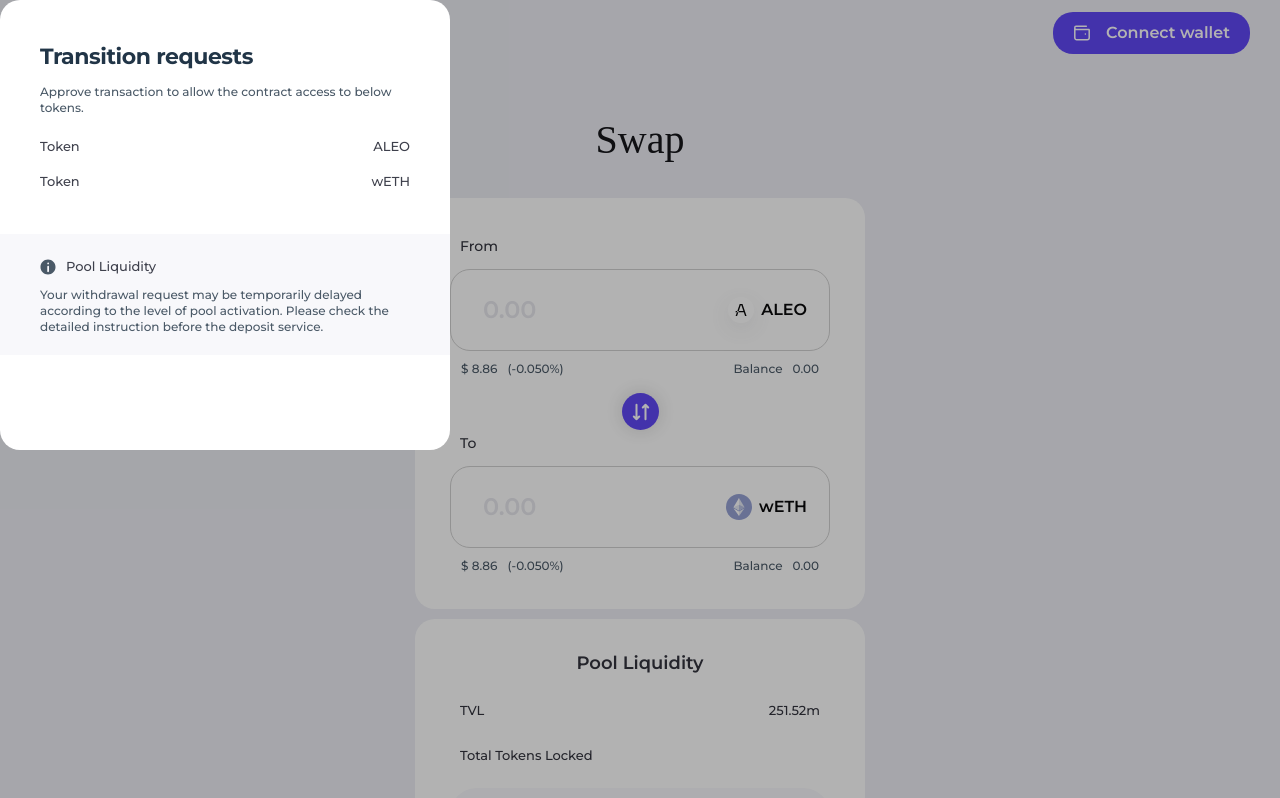
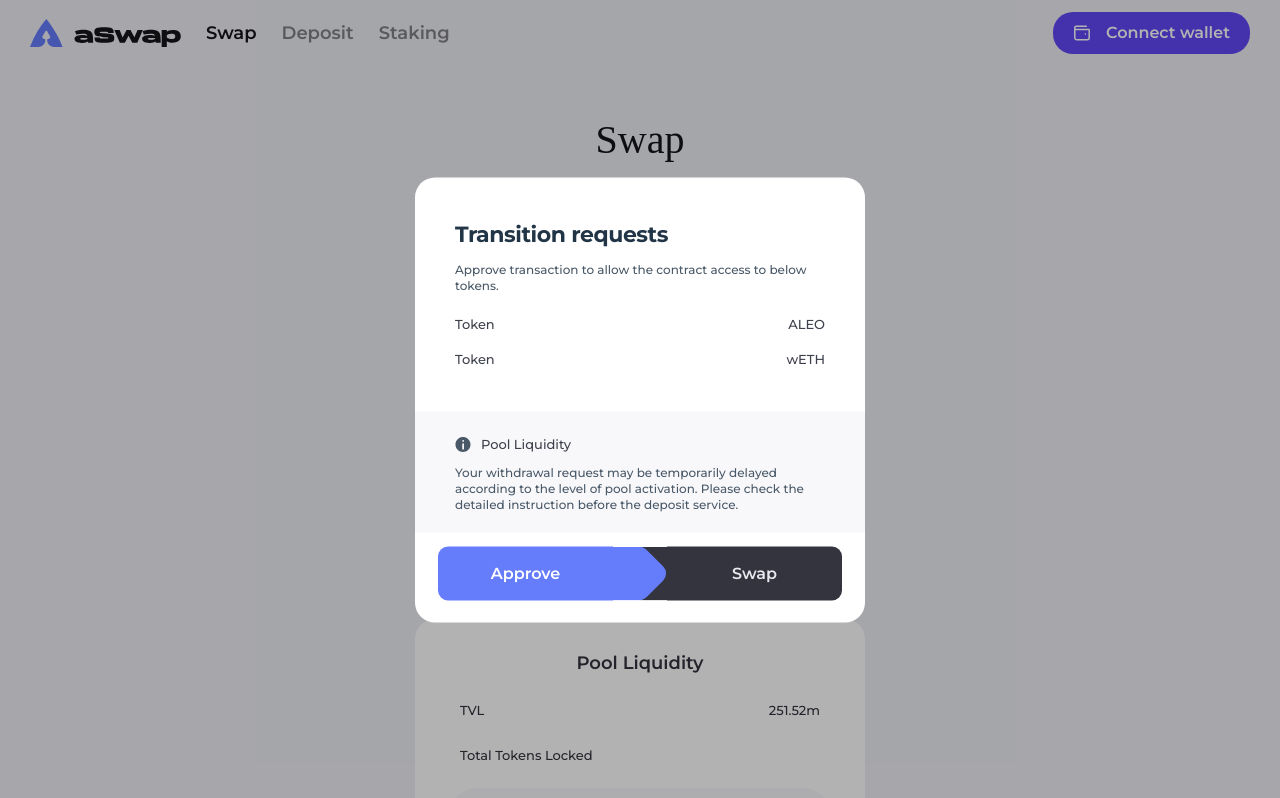
Before and after one commit to aswap-zk/Aswap-Frontend, a React (Vite) app: page /swap in a window 1280 px wide. Built offline with nearby package versions, Linux system fonts and the light colour scheme; a web font is replaced by a local one.

Commit message:
feat: Request Modal UI

```diff
--- a/src/components/common/Modal/RequestModal.tsx
+++ b/src/components/common/Modal/RequestModal.tsx
@@ -2,6 +2,7 @@ import styled from "styled-components";
 import ModalWrapper from "./ModalWrapper";
 import { SpaceBetweenWrapper } from "../ContentWrapper";
 import IcInfo from "../../../assets/icons/Modal/ic-info.svg";
+import IcButtonPolygon from "../../../assets/icons/Modal/ic-buttonPolygonRequest.svg";
 
 const RequestModal = () => {
   return (
@@ -36,6 +37,11 @@ const RequestModal = () => {
             before the deposit service.
           </SubText>
         </InfoWrapper>
+        <ButtonContainer>
+          <BlueButton>Approve</BlueButton>
+          <img src={IcButtonPolygon} />
+          <GrayButton>Swap</GrayButton>
+        </ButtonContainer>
       </Container>
     </ModalWrapper>
   );
@@ -45,7 +51,12 @@ export default RequestModal;
 
 const Container = styled.div`
   width: 450px;
-  height: 450px;
+
+  position: absolute;
+  left: 50%;
+  top: 50%;
+  transform: translate(-50%, -50%);
+
   border-radius: 20px;
   background-color: #fff;
 `;
@@ -95,3 +106,30 @@ const InfoTitleWithIconWrapper = styled.div`
     height: 16px;
   }
 `;
+
+const ButtonContainer = styled.div`
+  display: flex;
+  margin: 14px 23px 22px 23px;
+
+  div {
+    flex: 1;
+    padding: 14px 18px;
+    text-align: center;
+    ${({ theme }) => theme.fonts.Body_Text_Large};
+  }
+
+  img {
+    width: 54px;
+  }
+`;
+
+const BlueButton = styled.div`
+  border-radius: 10px 0 0 10px;
+  color: #fff;
+  background-color: #657dfa;
+`;
+const GrayButton = styled.div`
+  border-radius: 0 10px 10px 0;
+  color: #e8e8ee;
+  background-color: #33343e;
+`;
```
Also changed, not shown: src/assets/icons/Modal/ic-buttonPolygonApproved.svg (added), src/assets/icons/Modal/ic-buttonPolygonRequest.svg (added), src/components/common/Modal/ApprovedModal.tsx (added), src/components/common/Modal/AprovedModal.tsx (deleted).
